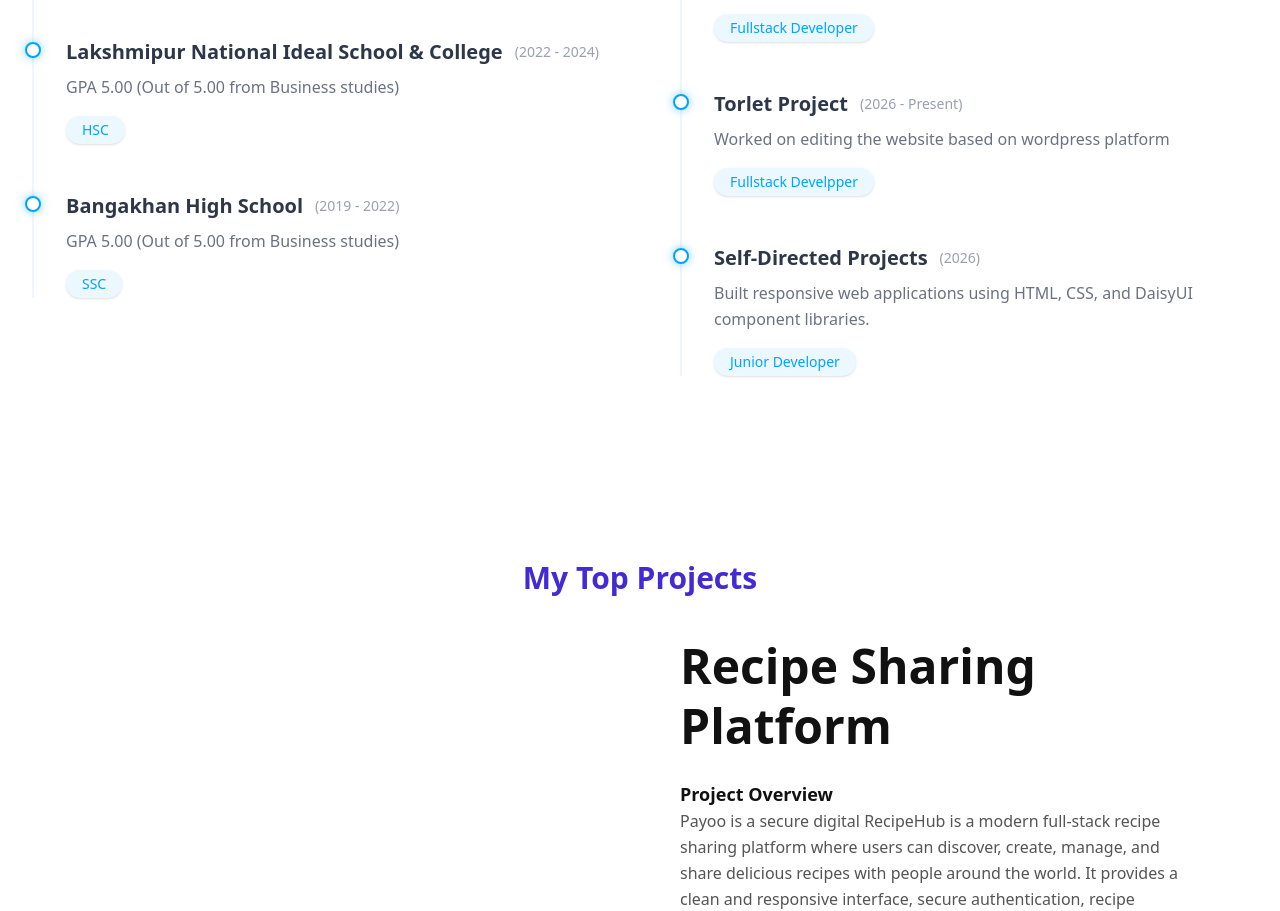
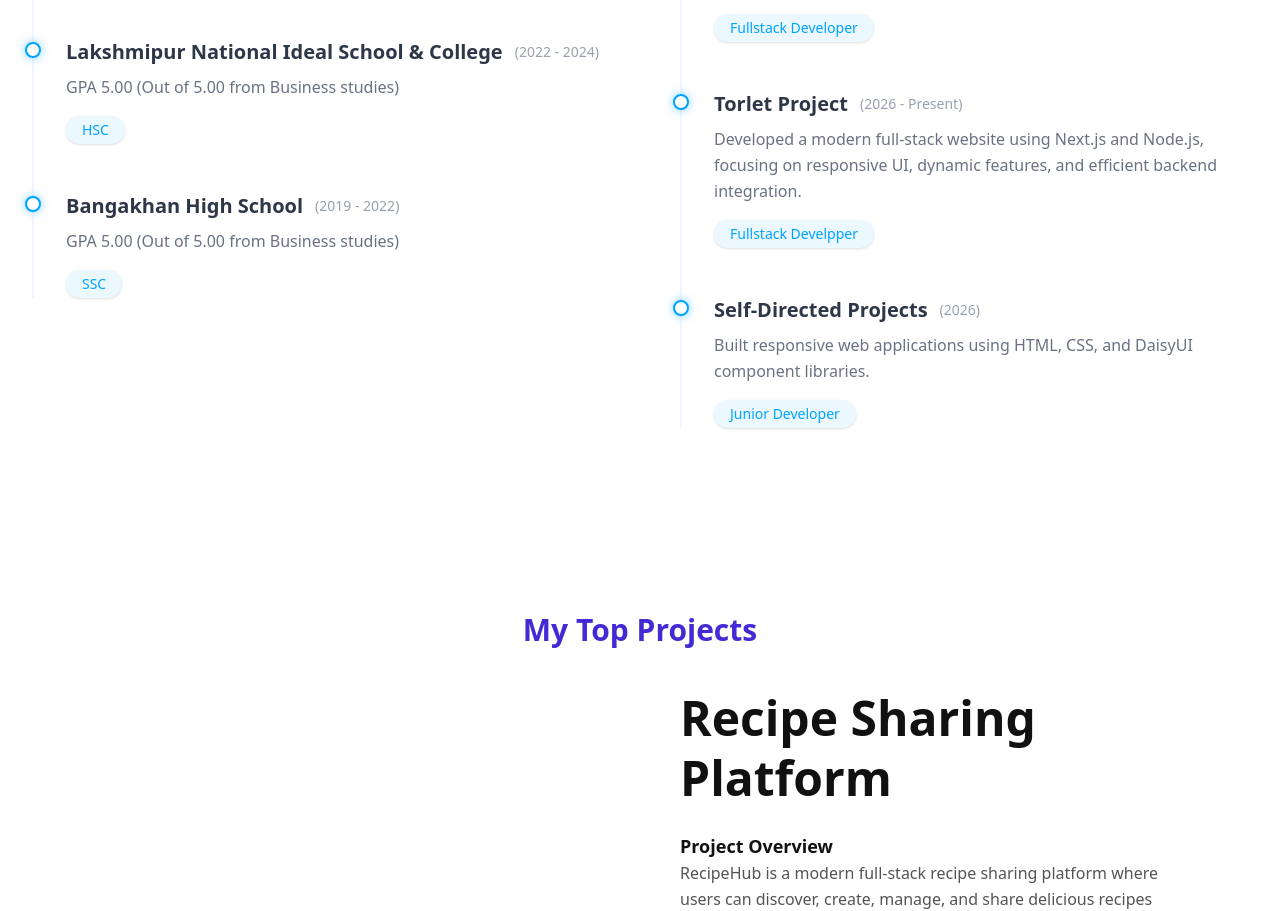
Before and after one commit to Symun-Hossain-Shifat/My-Portofolio-With-NextJS, a Next.js app: page / in a window 1280 px wide. Shown: the part 5300-6211 px from the top of the page. Built offline with nearby package versions, Linux system fonts and the light colour scheme.

Commit message:
Project Section Updated

```diff
--- a/src/app/components/education.jsx
+++ b/src/app/components/education.jsx
@@ -32,7 +32,7 @@ const EducationExperience = () => {
     {
       company: 'Torlet Project',
       duration: '2026 - Present',
-      description: 'Worked on editing the website based on wordpress platform',
+      description: 'Developed a modern full-stack website using Next.js and Node.js, focusing on responsive UI, dynamic features, and efficient backend integration.',
       role: 'Fullstack Develpper',
     },
     {
--- a/src/app/components/projects.jsx
+++ b/src/app/components/projects.jsx
@@ -36,7 +36,7 @@ const ProjectsSection = () => {
             </h2>
             <div>
               <h4 className="text-lg font-semibold text-[#111111]"> Project Overview </h4>
-               <p className="text-[#545454] flex flex-col leading-relaxed">Payoo is a secure digital RecipeHub is a modern full-stack recipe sharing platform where users can discover, create, manage, and share delicious recipes with people around the world. It provides a clean and responsive interface, secure authentication, recipe categorization, and an interactive user experience.
+              <p className="text-[#545454] flex flex-col leading-relaxed">RecipeHub is a modern full-stack recipe sharing platform where users can discover, create, manage, and share delicious recipes with people around the world. It provides a clean and responsive interface, secure authentication, recipe categorization, and an interactive user experience.
 
               </p>
             </div>
```
Lines whose indentation alone changed are shown as unchanged.
